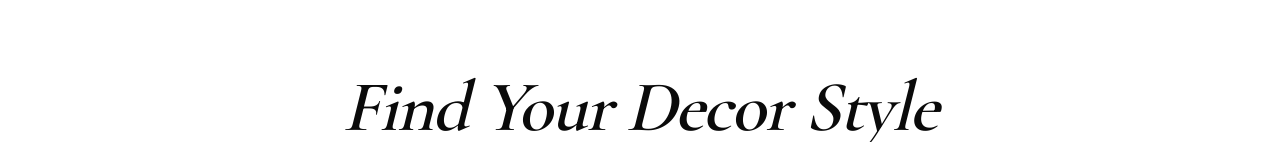
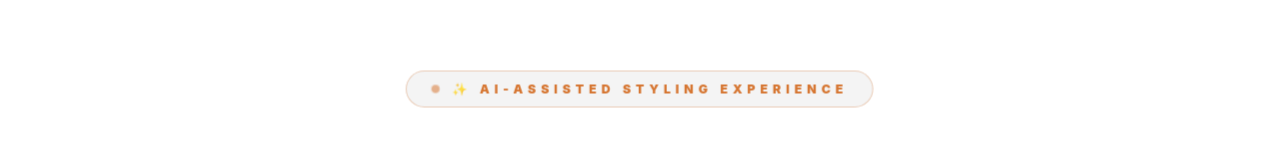
Before and after one commit to SiddharthChaturvedii/FABMYHOME, a Next.js app: page / in a window 1280 px wide. Shown: the part 810-952 px from the top of the page. Built offline with nearby package versions, Linux system fonts and the light colour scheme.

Commit message:
feat: added pulsing AI-guidance badge to style quiz

```diff
--- a/components/quiz/StyleQuiz.tsx
+++ b/components/quiz/StyleQuiz.tsx
@@ -172,8 +172,38 @@ export default function StyleQuiz() {
         whileInView={{ opacity: 1, y: 0 }}
         viewport={{ once: true, margin: "0px" }}
         transition={{ type: "spring", stiffness: 100, damping: 20 }}
-        className="text-center mb-16 max-w-3xl"
+        className="text-center mb-16 max-w-3xl flex flex-col items-center"
       >
+        {/* New AI Guidance Component */}
+        <motion.div
+          initial={{ scale: 0.8, opacity: 0 }}
+          animate={{ scale: 1, opacity: 1 }}
+          transition={{
+            delay: 0.5,
+            type: "spring",
+            stiffness: 200
+          }}
+          className="mb-8"
+        >
+          <motion.div
+            animate={{
+              scale: [1, 1.05, 1],
+              opacity: [0.8, 1, 0.8]
+            }}
+            transition={{
+              duration: 3,
+              repeat: Infinity,
+              ease: "easeInOut"
+            }}
+            className="px-6 py-2 rounded-full bg-[var(--color-midnight)]/5 border border-[var(--color-terracotta)]/30 backdrop-blur-sm"
+          >
+            <span className="text-[10px] md:text-[12px] font-black uppercase tracking-[0.4em] text-[var(--color-terracotta)] flex items-center gap-3">
+              <span className="w-2 h-2 rounded-full bg-[var(--color-terracotta)] animate-pulse" />
+              ✨ AI-Assisted Styling Experience
+            </span>
+          </motion.div>
+        </motion.div>
+
         <h2 className="font-serif text-5xl md:text-7xl text-[var(--color-midnight)] mb-8 font-medium italic">
           {headline}
         </h2>
```
